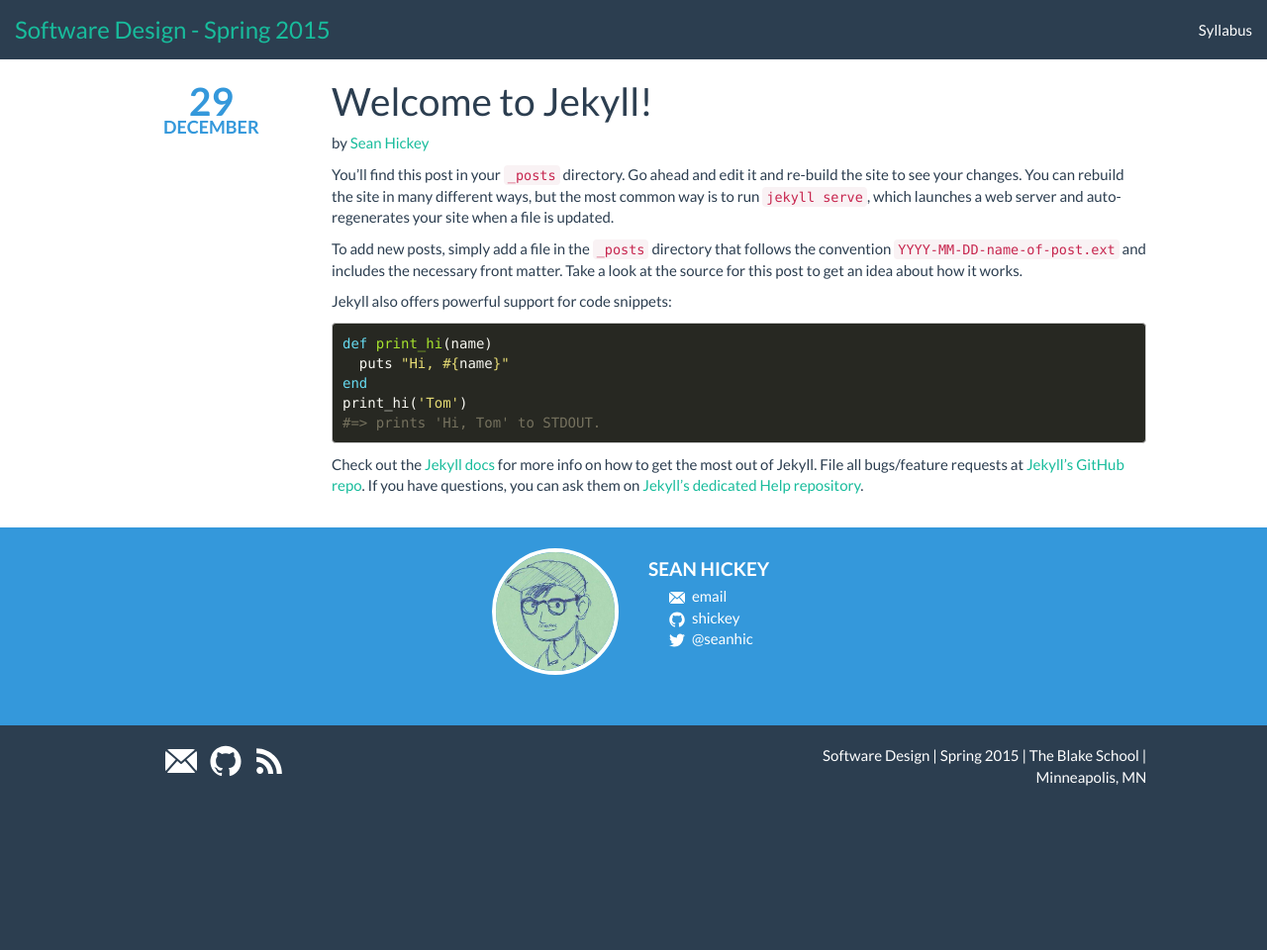
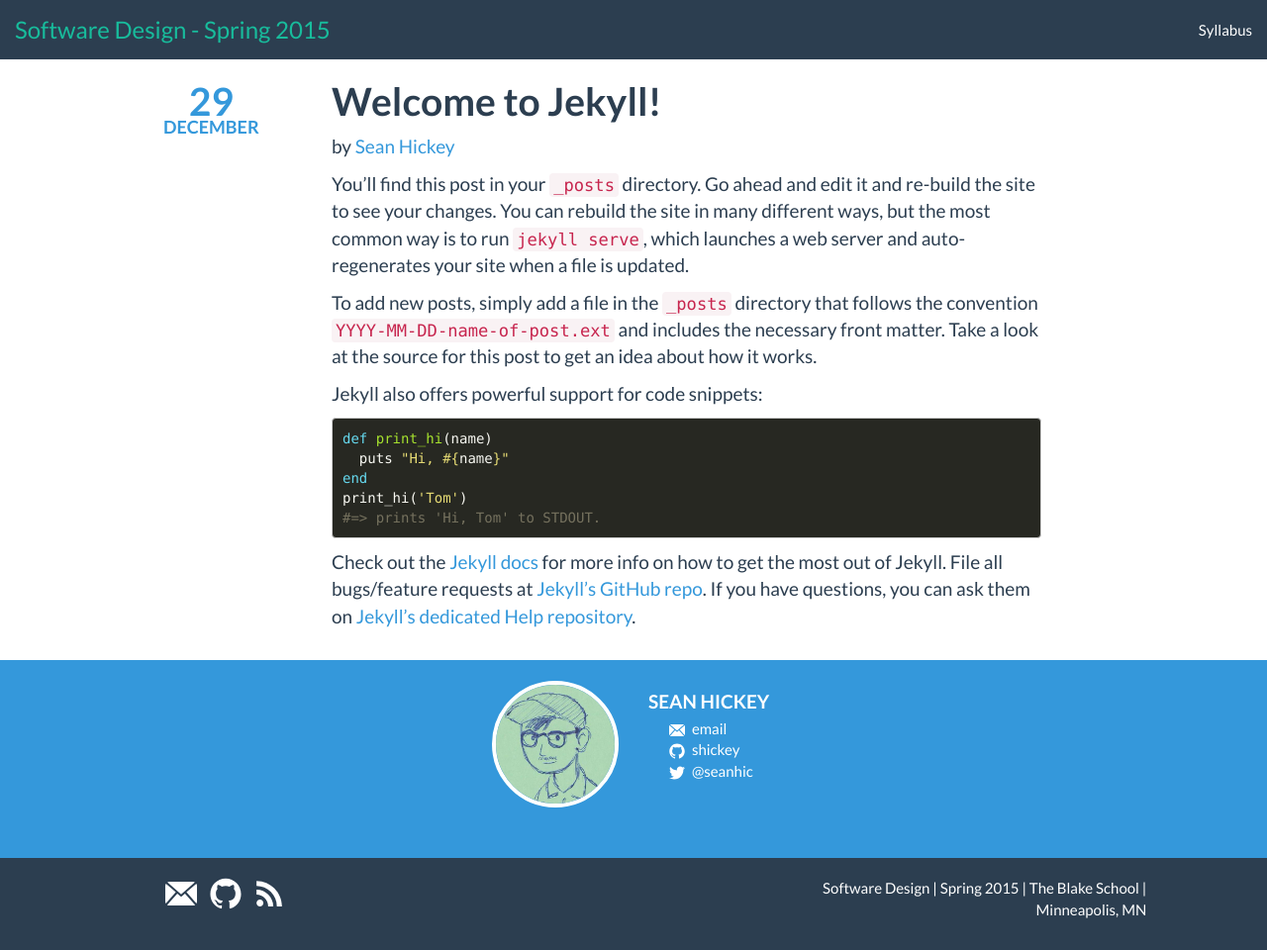
Before and after one commit to BlakeCS-Spring2015/blakecs-spring2015.github.io, a Jekyll site: the page built from sean/_posts/2014-12-29-welcome-to-jekyll.md, in a window 1280 px wide. Shown: the whole page at 99% size. Built offline with Jekyll 4.4.1, drawn with Linux system fonts in a browser that asks for light colours; before the commit the page ends 900 px from its top, so only the background shows below that.

Commit message:
Bigger font in posts

```diff
--- a/_config.yml
+++ b/_config.yml
@@ -8,3 +8,4 @@
 
 # Build settings
 markdown: kramdown
+permalink: pretty
--- a/_layouts/post.html
+++ b/_layouts/post.html
@@ -9,7 +9,7 @@
         <span class="month-block">{{ page.date | date: "%B" }}</span>
       </div>
     </div>
-    <div class="col-md-8">
+    <div class="col-md-7">
       <div class="post">
         <div class="post-header">
           <h1 class="post-title">{{ page.title }}</h1>
--- a/_sass/_custom.scss
+++ b/_sass/_custom.scss
@@ -71,6 +71,27 @@
 .post-list {
   padding-left: 0;
   list-style-type: none;
+}
+
+.post-link {
+  font-weight: bold;
+}
+
+.post-title {
+  font-weight: bold;
+}
+
+.post-meta {
+  a {
+    color: $brand-primary;
+  }
+}
+
+.post {
+  font-size: $font-size-large;
+  a {
+    color: $brand-info;
+  }
 }
 
 .post-meta-block {
```
Also changed, not shown: faux/_posts/2015-01-03-faux-fauxhawk-test.md (+1 -0 lines), sean/_posts/2014-12-29-welcome-to-jekyll.md (renamed from _posts/2014-12-29-welcome-to-jekyll.markdown, +2 -2 lines).
